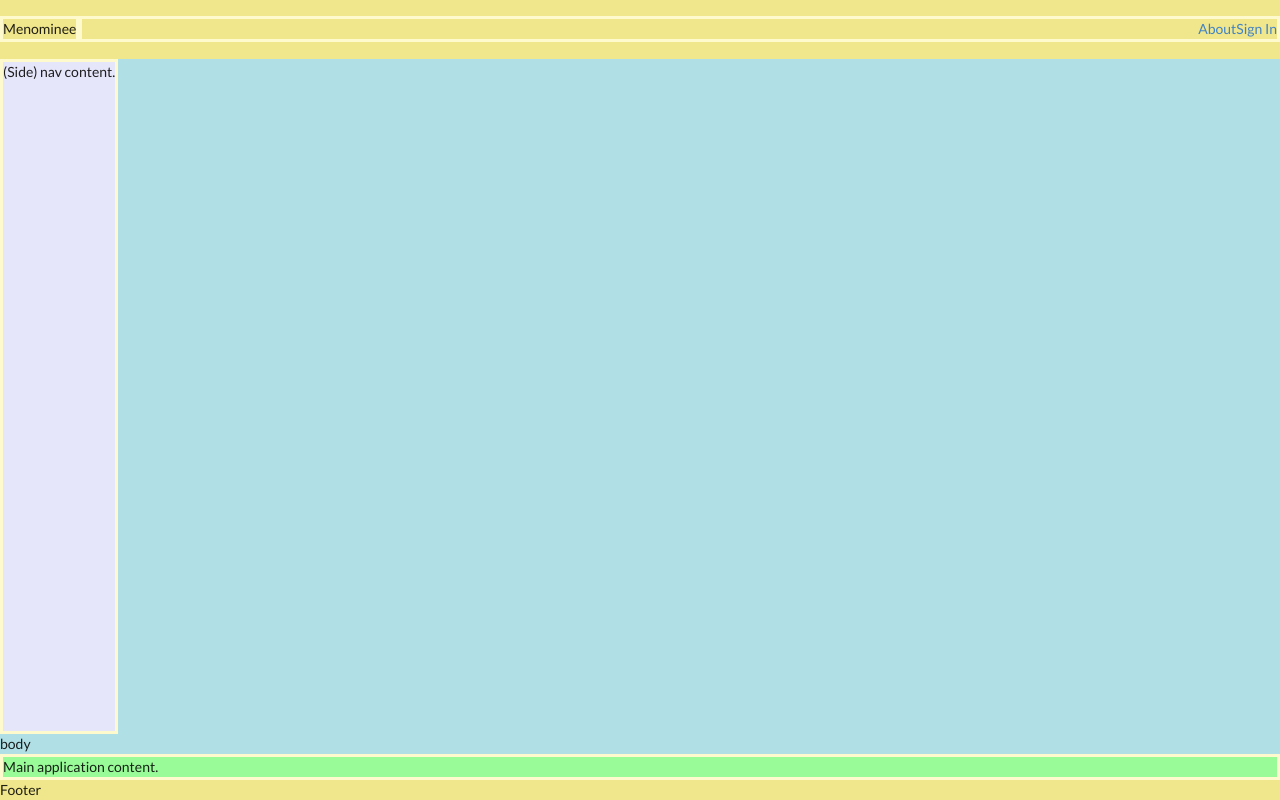
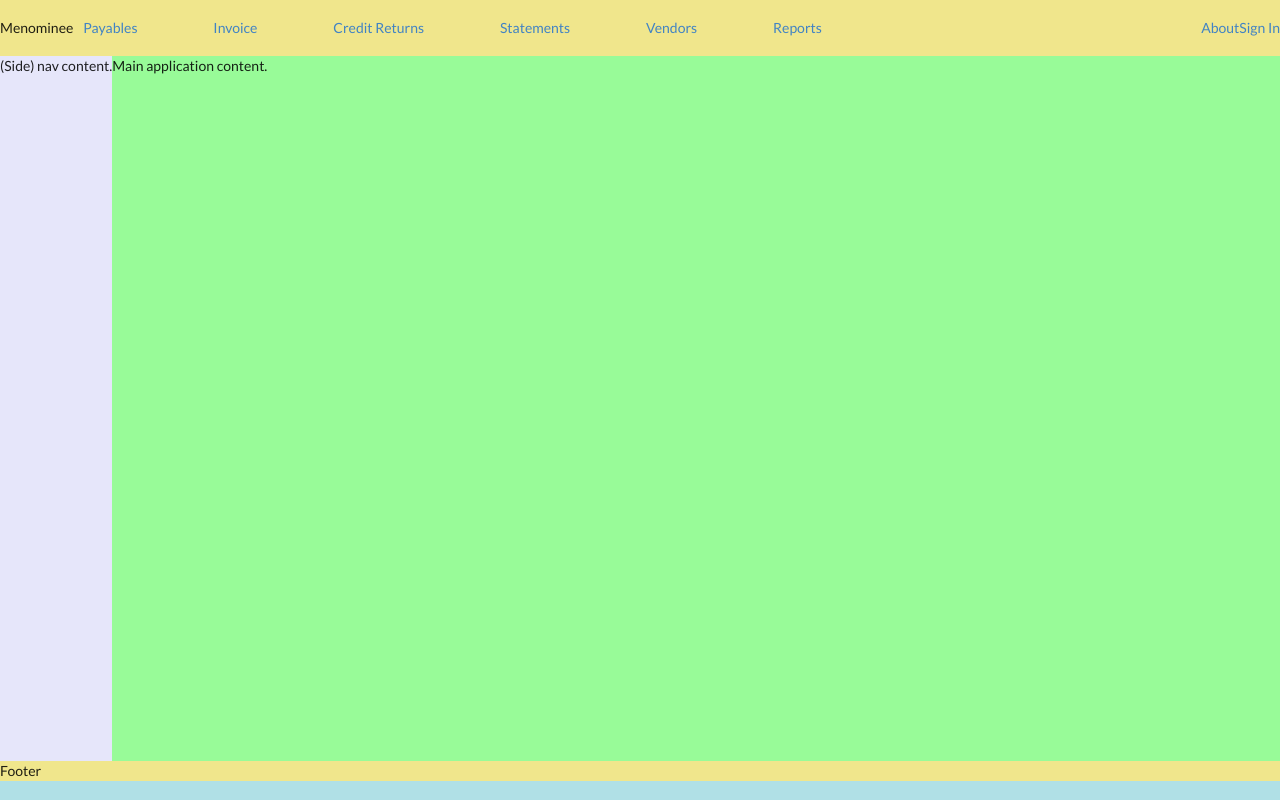
Before and after one commit to DavidEaton/flexbox, a plain HTML site: page index.html in a window 1280 px wide. Drawn offline with nearby package versions, Linux system fonts and the light colour scheme.

Commit message:
Layout page with css flexbox

```diff
--- a/index.html
+++ b/index.html
@@ -17,23 +17,30 @@
             Menominee
         </div>
 
-        <div class="user-links bordered">
+        <div class="component-links bordered">
+            <a href="">Payables</a>
+            <a href="">Invoice</a>
+            <a href="">Credit Returns</a>
+            <a href="">Statements</a>
+            <a href="">Vendors</a>
+            <a href="">Reports</a>
+        </div>
+
+
+        <div class="header-links bordered">
             <a href="">About</a>
             <a href="">Sign In</a>
         </div>
     </header>
 
-    <nav class="bordered">
-        (Side) nav content.
-    </nav>
+    <div class="flex-container app">
+        <nav class="bordered">
+            (Side) nav content.
+        </nav>
 
-body
-
-
-
-
-<div class="main-content bordered">
-        Main application content.
+        <div class="main-content bordered">
+            Main application content.
+        </div>
     </div>
 
     <footer class="footer">
@@ -45,6 +52,9 @@ body
 
 </html>
 <style>
+    .app {
+        flex-direction: row;
+    }
     .site {
         display: flex;
         min-height: 100vh;
@@ -57,37 +67,45 @@ body
         flex-wrap: wrap;
     }
 
-    .bordered {
+    /* .bordered {
         border: lemonchiffon;
         border-style: solid;
-    }
+    } */
 
     .mainHeader {
-        height: 5em;
+        height: 4em;
         align-items: center;
         background-color: khaki;
     }
 
-    .user-links {
+    .header-links {
         display: flex;
         justify-content: flex-end;
         flex-grow: 1;
         flex-wrap: wrap;
     }
 
+    .component-links {
+        display: flex;
+        justify-content:space-between;
+        flex-grow: 1;
+        flex-wrap: wrap;
+        padding-left: 10px;
+    }
+
     nav {
         flex-direction: column;
         background-color: lavender;
-        height: 100%;
         width: fit-content;
     }
 
     .main-content {
         background-color: palegreen;
+        min-height: calc(100vh - 95px);
+        flex-grow: 1;
     }
 
     .footer {
-        flex-shrink: 0;
         background-color: khaki;
     }
 </style>
```
